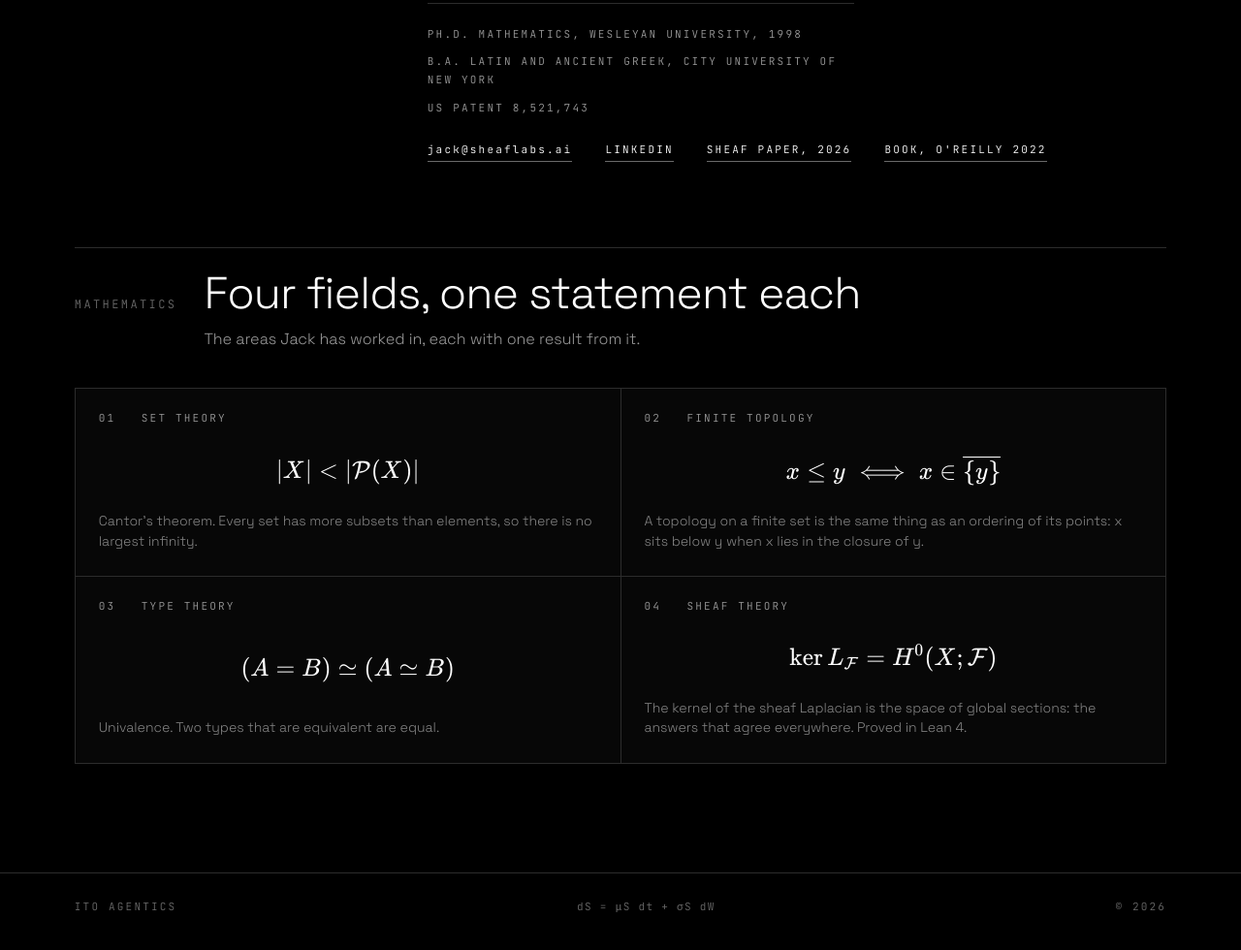
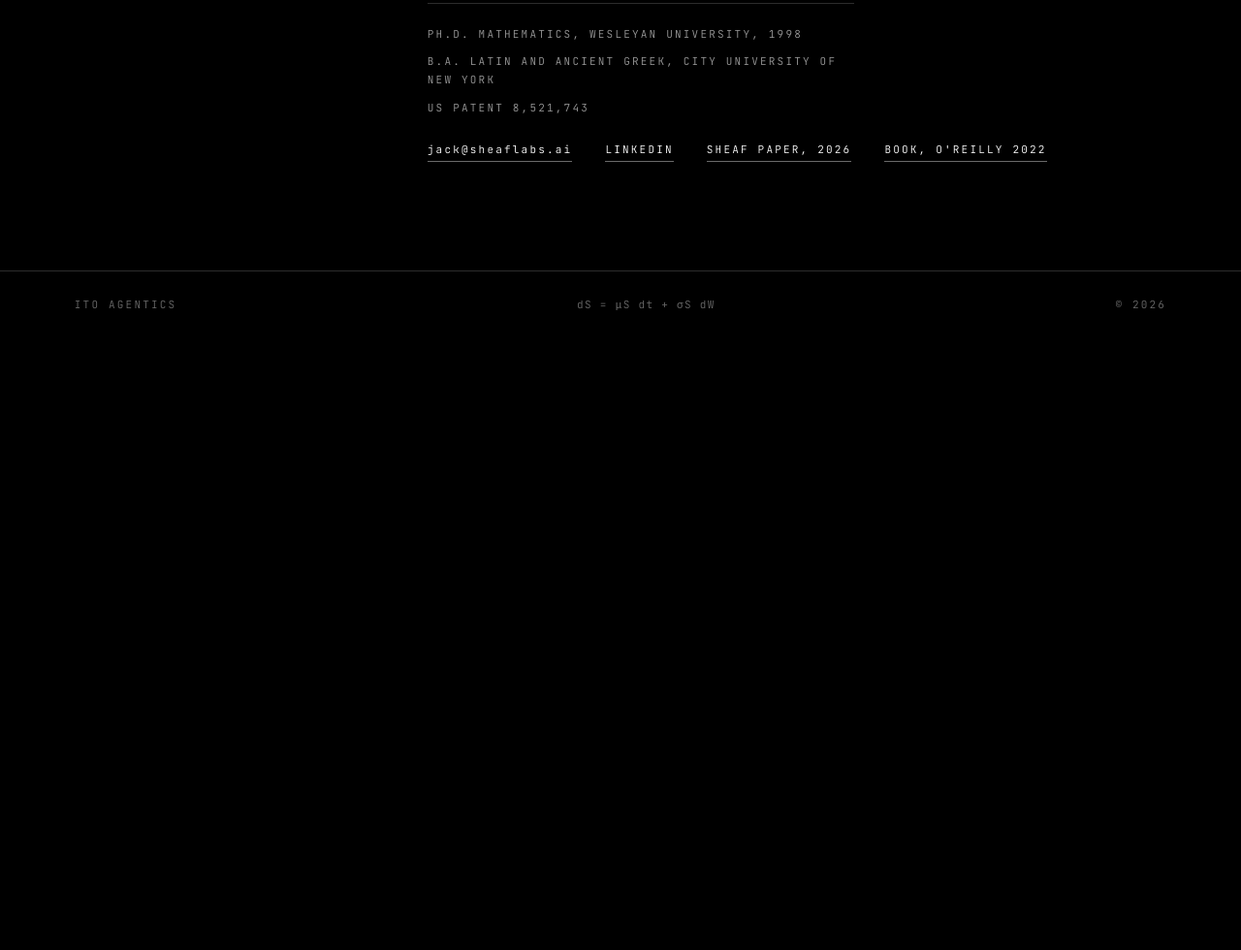
Before and after one commit to jackmitchelwidman/itoagentics-site, a plain HTML site: page founder.html in a window 1280 px wide. Shown: the part 888-1868 px from the top of the page at 97% size. After the commit the page ends 1254 px from the top, so only its background shows below. Drawn offline with nearby package versions, Linux system fonts and the light colour scheme.

Commit message:
Remove formula section from founder page
Co-Authored-By: Claude Fable 5.2 <noreply@anthropic.com>

```diff
--- a/founder.html
+++ b/founder.html
@@ -10,7 +10,6 @@
 <link rel="preconnect" href="https://fonts.googleapis.com">
 <link rel="preconnect" href="https://fonts.gstatic.com" crossorigin>
 <link href="https://fonts.googleapis.com/css2?family=Space+Grotesk:wght@300;400;500&family=JetBrains+Mono:wght@300;400&display=swap" rel="stylesheet">
-<link rel="stylesheet" href="https://cdn.jsdelivr.net/npm/katex@0.16.47/dist/katex.min.css">
 <style>
   :root {
     --bg: #000;
@@ -99,53 +98,6 @@
   .links { margin-top: 26px; display: flex; flex-wrap: wrap; gap: 12px 34px; font-size: 11px; }
   .links a { color: var(--ink); border-bottom: 1px solid var(--g3); padding-bottom: 3px; }
   .links a:hover { border-bottom-color: var(--ink); }
-
-  /* ---------- formula cards ---------- */
-  .block { padding: clamp(64px, 11vh, 140px) 0 0; }
-  .head {
-    display: grid; grid-template-columns: auto 1fr; column-gap: 28px; align-items: baseline;
-    border-top: 1px solid var(--g4); padding-top: 22px; margin-bottom: 38px;
-  }
-  .num { font-family: var(--mono); font-size: 12px; letter-spacing: .2em; color: var(--g3); text-transform: uppercase; }
-  h2 {
-    font-weight: 300; font-size: clamp(27px, 3.6vw, 54px);
-    letter-spacing: -.02em; line-height: 1.05;
-  }
-  .head p { grid-column: 2; margin-top: 12px; color: var(--g2); max-width: 44em; font-size: 16px; }
-  .cards {
-    display: grid; gap: 1px;
-    grid-template-columns: repeat(2, minmax(0, 1fr));
-    background: var(--g4);
-    border: 1px solid var(--g4);
-  }
-  .card {
-    background: rgba(0,0,0,.84);
-    padding: 22px 24px 26px;
-    min-width: 0;
-    display: flex; flex-direction: column;
-    position: relative;
-    transition: background .35s;
-  }
-  .card:hover { background: rgba(18,18,18,.92); }
-  .card::after {
-    content: ""; position: absolute; left: 0; top: 0; height: 1px; width: 0;
-    background: var(--ink); transition: width .5s ease;
-  }
-  .card:hover::after { width: 100%; }
-  .label {
-    font-family: var(--mono); font-size: 11px; letter-spacing: .2em;
-    text-transform: uppercase; color: var(--g2);
-  }
-  .tex {
-    flex: 1; display: flex; align-items: center; justify-content: center;
-    padding: 30px 0 24px;
-    font-size: 21px;
-    overflow: hidden;
-    color: var(--ink);
-  }
-  .tex .katex-display { margin: 0 auto; }
-  .note { color: #858585; font-size: 14px; line-height: 1.45; }
-
   footer {
     margin-top: clamp(80px, 14vh, 170px);
     padding: 26px max(16px, 6vw) 44px;
@@ -157,19 +109,11 @@
   footer a { text-decoration: none; transition: color .25s; }
   footer a:hover { color: var(--ink); }
 
-  @media (max-width: 900px) {
-    .cards { grid-template-columns: minmax(0, 1fr); }
-  }
   @media (max-width: 760px) {
     .who { grid-template-columns: minmax(0, 1fr); }
     .photo { max-width: 240px; }
   }
   @media (max-width: 640px) {
-    .head { grid-template-columns: 1fr; }
-    .head p { grid-column: 1; }
-    .num { margin-bottom: 8px; }
-    .tex { font-size: 17px; }
-    .card { padding: 18px 16px 20px; }
     .bio p { font-size: 16px; }
   }
 </style>
@@ -209,36 +153,6 @@
       </div>
     </div>
   </section>
-
-  <section class="block">
-    <div class="head">
-      <div class="num">Mathematics</div>
-      <h2>Four fields, one statement each</h2>
-      <p>The areas Jack has worked in, each with one result from it.</p>
-    </div>
-    <div class="cards">
-      <div class="card">
-        <div class="label">01 &nbsp; Set theory</div>
-        <div class="tex">\lvert X\rvert<\lvert\mathcal{P}(X)\rvert</div>
-        <p class="note">Cantor's theorem. Every set has more subsets than elements, so there is no largest infinity.</p>
-      </div>
-      <div class="card">
-        <div class="label">02 &nbsp; Finite topology</div>
-        <div class="tex">x\le y\iff x\in\overline{\{y\}}</div>
-        <p class="note">A topology on a finite set is the same thing as an ordering of its points: x sits below y when x lies in the closure of y.</p>
-      </div>
-      <div class="card">
-        <div class="label">03 &nbsp; Type theory</div>
-        <div class="tex">(A=B)\simeq(A\simeq B)</div>
-        <p class="note">Univalence. Two types that are equivalent are equal.</p>
-      </div>
-      <div class="card">
-        <div class="label">04 &nbsp; Sheaf theory</div>
-        <div class="tex">\ker L_{\mathcal F}=H^{0}(X;\mathcal F)</div>
-        <p class="note">The kernel of the sheaf Laplacian is the space of global sections: the answers that agree everywhere. Proved in Lean 4.</p>
-      </div>
-    </div>
-  </section>
 </main>
 
 <footer>
@@ -247,19 +161,5 @@
   <span>© 2026</span>
 </footer>
 
-<script src="https://cdn.jsdelivr.net/npm/katex@0.16.47/dist/katex.min.js"></script>
-<script>
-(function () {
-  // Typeset each formula. If one is wider than its card, shrink it to fit.
-  document.querySelectorAll(".tex").forEach(function (el) {
-    var src = el.textContent.trim();
-    try { katex.render(src, el, { displayMode: true, throwOnError: false, strict: "ignore" }); }
-    catch (e) { el.textContent = src; return; }
-    var k = el.querySelector(".katex");
-    var need = k ? k.getBoundingClientRect().width : 0, have = el.clientWidth;
-    if (need > have) el.style.fontSize = (parseFloat(getComputedStyle(el).fontSize) * have / need * 0.985) + "px";
-  });
-})();
-</script>
 </body>
 </html>
```
